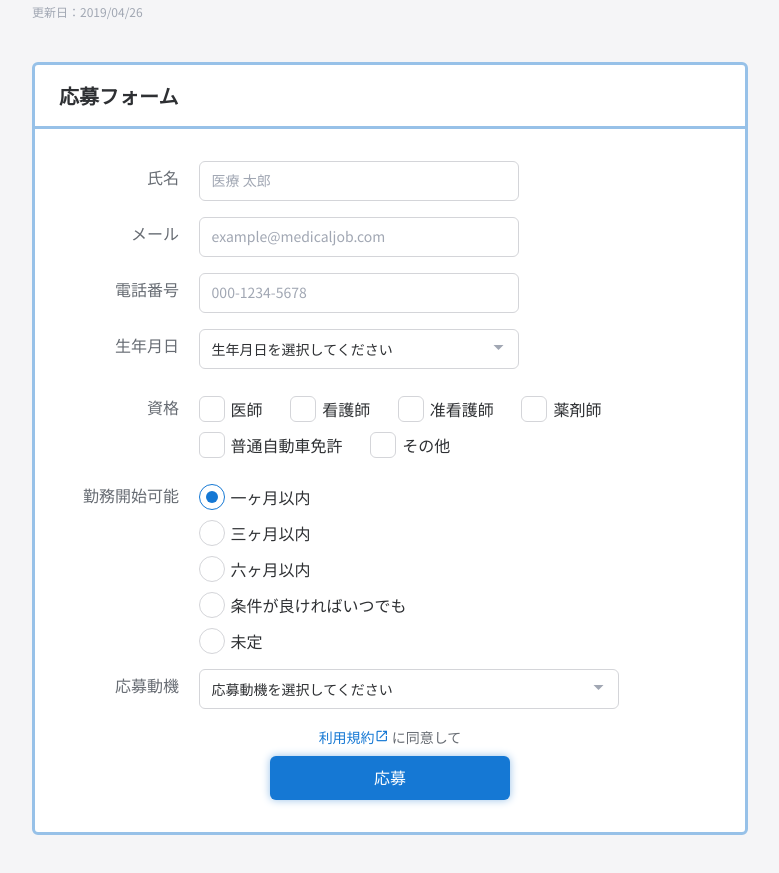
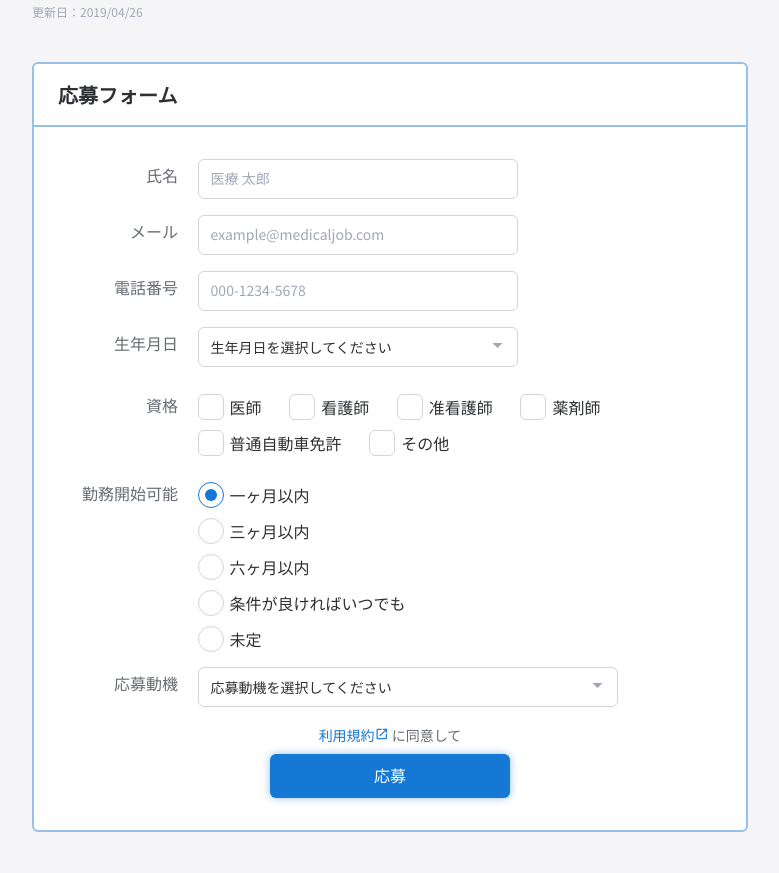
Before and after one commit to nanakokono/medical-job-sample-view, a website: page job_detail.html in a window 1280 px wide. Shown: the part 529-1402 px from the top of the page, without its empty margins (108-887 px from the left). Drawn offline with nearby package versions, Linux system fonts and the light colour scheme.

Commit message:
やっぱりborderを2pxに戻した

```diff
--- a/style/variable.scss
+++ b/style/variable.scss
@@ -29,7 +29,7 @@ $base-font: 'Noto Sans JP', 'Noto Sans', 'Avenir Next', 'Yu Gothic', 'Hiragino K
   BORDER
  */
 $border-normal: 1px $color-light-gray solid;
-$border-light-primary: 3px $color-light-primary solid;
+$border-light-primary: 2px $color-light-primary solid;
 
 /**
   BORDER RADIUS
```
Also changed, not shown: style/style.css.
